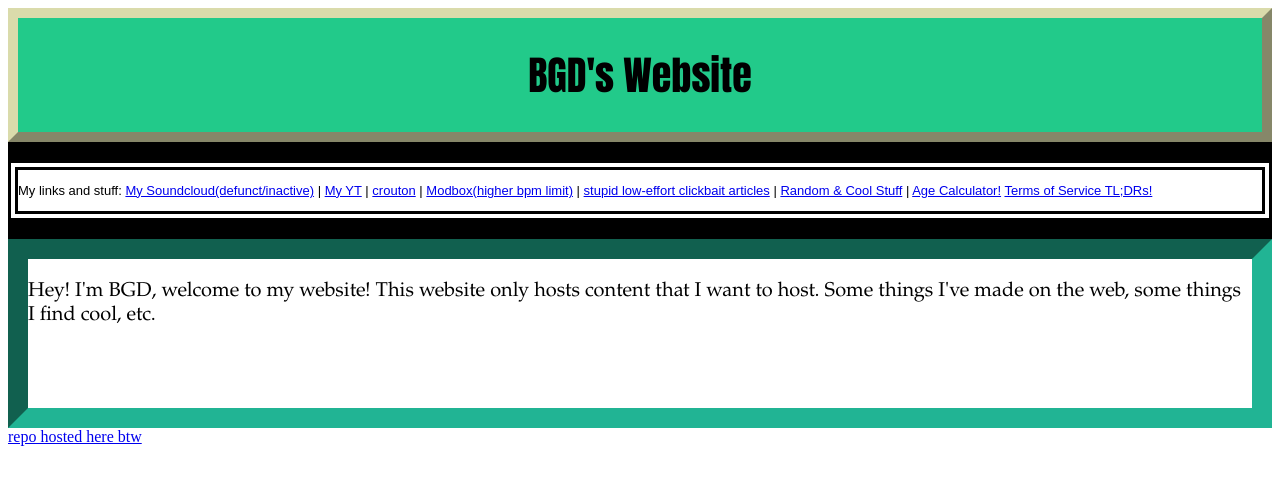
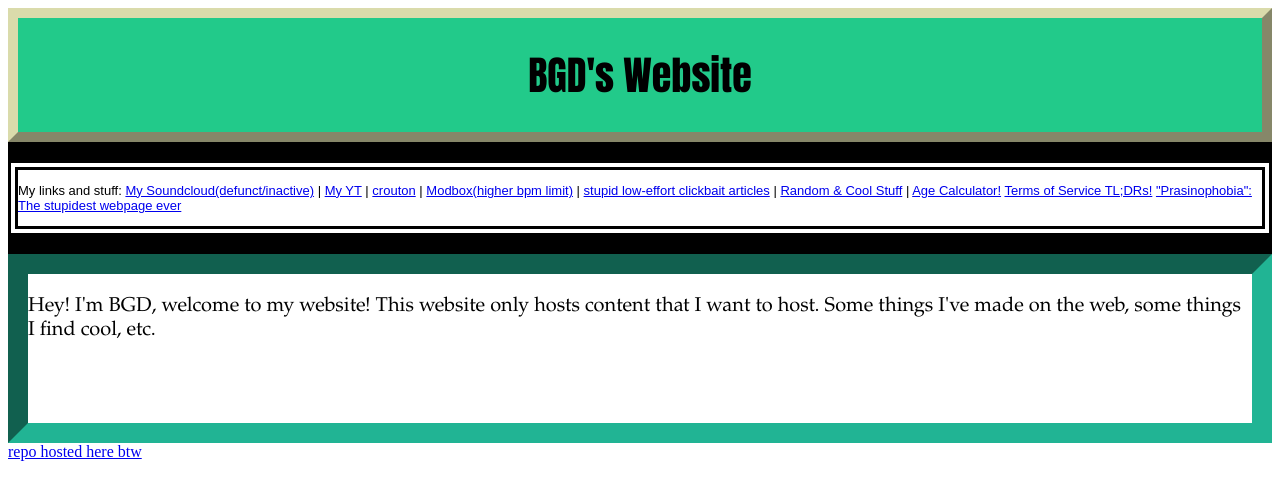
Before and after one commit to big-gay-dinosaur/big-gay-dinosaur.github.io, a Jekyll site: the page index.html, which Jekyll copies as it is, in a window 1280 px wide. Shown: the top 500 px of the page. Built offline with Jekyll 4.4.1, drawn with Linux system fonts in a browser that asks for light colours.

Commit message:
changed a thing

```diff
--- a/index.html
+++ b/index.html
@@ -54,6 +54,7 @@
 			  <a href="random/" rel="noopener noreferrer" >Random & Cool Stuff</a> |
 			  <a href="agecalculator/index.html" rel="noopener noreferrer" >Age Calculator!</a>
 			  <a href="termsTLDR/" rel="noopener noreferrer" >Terms of Service TL;DRs!</a>
+			  <a href="prasinophobia/" rel="noopener noreferrer" >"Prasinophobia": The stupidest webpage ever</a>
 
 
 
```
